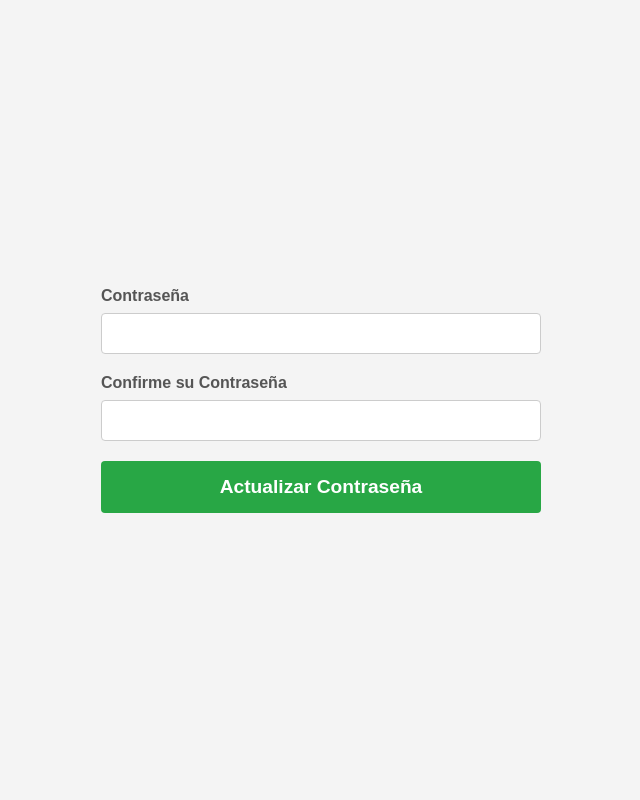
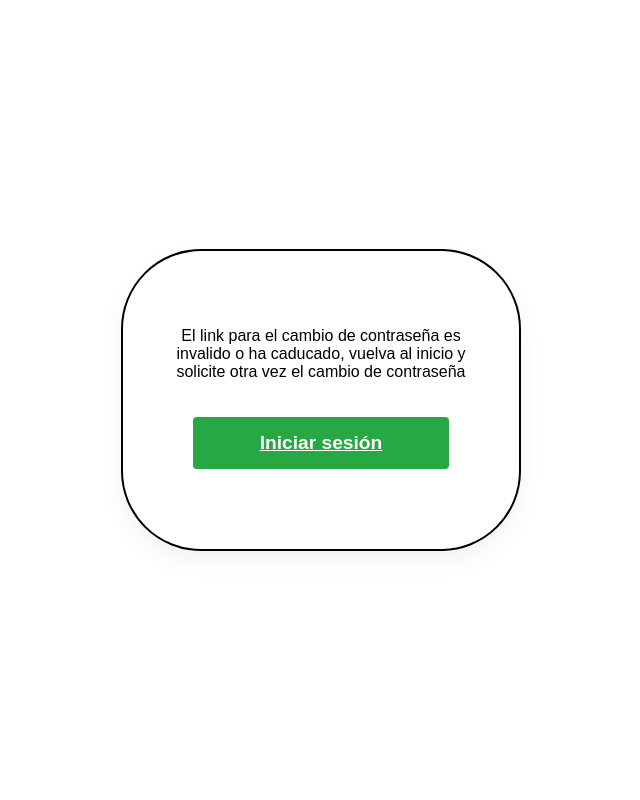
Before and after one commit to T0L0QUER0/DOCENTES, a Django app: page /password-reset-confirm/1/1/ in a window 1280 px wide. Shown: the whole page, without its empty margins (319-959 px from the left). Run offline with Django 5.2, Linux system fonts and the light colour scheme.

Commit message:
cambios visuales en edicion de contraseña y confirmacion de la misma

```diff
--- a/appDocentes/static/Styles/login.css
+++ b/appDocentes/static/Styles/login.css
@@ -132,7 +132,7 @@ body {
 /* Estilo del enlace Regresar que va arriba */
 .back-link-form {
     text-decoration: none;
-    color: #28a745; /* Color verde del botón de Iniciar sesión */
+    color: #28a745;
     font-weight: bold;
     display: inline-block;
     margin-bottom: 25px;
@@ -143,14 +143,14 @@ body {
     text-decoration: underline;
 }
 
-/* Ajuste del título para la página de recuperación */
+
 .login-box h2.welcome-title {
-    font-size: 1.8rem; /* Algo menor que el 2.5rem del título principal */
+    font-size: 1.8rem;
     margin-bottom: 10px;
 }
 /* --- Estilos específicos para la vista de Confirmación de Email --- */
 
-/* Contenedor del Icono (El sobre azul) */
+
 .email-icon-wrapper {
     display: flex;
     justify-content: center;
@@ -158,15 +158,15 @@ body {
 }
 
 .email-icon-wrapper img {
-    width: 120px; /* Tamaño del sobre de la imagen */
+    width: 120px;
     height: auto;
     filter: drop-shadow(0 4px 6px rgba(0,0,0,0.1));
 }
 
-/* La caja blanca redondeada de la imagen */
+
 .confirmation-box {
-    border: 2px solid #000; /* Borde negro fino como en la imagen */
-    border-radius: 80px;    /* Bordes muy redondeados */
+    border: 2px solid #000;
+    border-radius: 80px;
     padding: 60px 50px;
     text-align: center;
     background-color: #f6010100;
--- a/appDocentes/templates/registration/password_reset_complete.html
+++ b/appDocentes/templates/registration/password_reset_complete.html
@@ -13,7 +13,7 @@
                 <h2 class="confirmation-title">Su contraseña se ha reestablecido</h2>
 
                 <p class="login-instruction">
-                    Vuelva al login para iniciar sesión
+                    Ya puede iniciar sesión
                     <div class="login-section">
                         <a href="{% url 'login' %}" class="login-button">Iniciar sesión</a>
                     </div>
--- a/appDocentes/templates/registration/password_reset_edit.html
+++ b/appDocentes/templates/registration/password_reset_edit.html
@@ -8,6 +8,7 @@
     <title>Recuperar Contraseña</title>
     <link rel="stylesheet" href="{% static 'Styles/login.css' %}">
 </head>
+{% if validlink %}
 <form method="post" class="login-form">
     {% csrf_token %}
 
@@ -17,11 +18,25 @@
         </div>
     {% endif %}
 
-    <label for="id_new_password1" class="form-label">Contraseña</label>
+    <label for="id_new_password1" class="form-label">Nueva contraseña</label>
     <input type="password" name="new_password1" id="id_new_password1" class="form-input" required>
 
-    <label for="id_new_password2" class="form-label">Confirme su Contraseña</label>
+    <label for="id_new_password2" class="form-label">Confirme su nueva contraseña</label>
     <input type="password" name="new_password2" id="id_new_password2" class="form-input" required>
 
     <button type="submit" class="login-button">Actualizar Contraseña</button>
 </form>
+{% else %}
+<div class="container">
+    <div class="login-section">
+        <div class="login-box">
+            <div class="confirmation-box">
+                <p> El link para el cambio de contraseña es invalido o ha caducado, vuelva al inicio y solicite otra vez el cambio de contraseña</p>
+                <div class="login-section">
+                    <a href="{% url 'login' %}" class="login-button">Iniciar sesión</a>
+                </div>
+            </div>
+        </div>
+    </div>
+</div>
+{% endif %}
```
